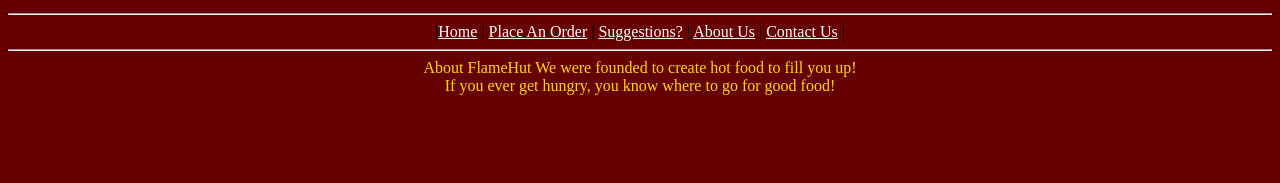
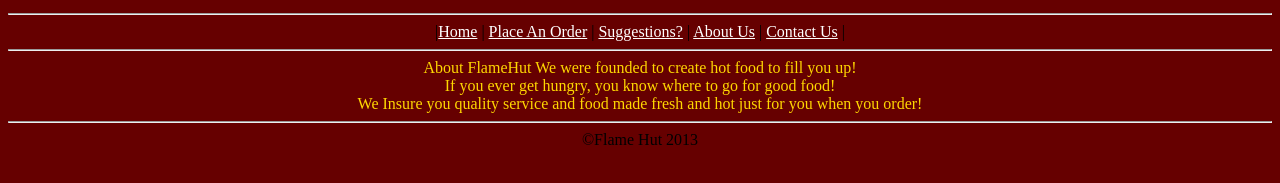
Before and after one commit to joseph-davis-13/FlameHut, a plain HTML site: page About.html in a window 1280 px wide. Shown: the part 209-392 px from the top of the page. Drawn offline with Linux system fonts and the light colour scheme.

Commit message:
Simple Change and addition
Changed text  in about page and added copyright and another HR at
bottom.

```diff
--- a/About.html
+++ b/About.html
@@ -20,8 +20,10 @@
 About FlameHut
 
 We were founded to create hot food to fill you up!</br>
-If you ever get hungry, you know where to go for good food!
+If you ever get hungry, you know where to go for good food!</br>
+We Insure you quality service and food made fresh and hot just for you when you order!
 </font>
-
+    <hr>
+     &copy;Flame Hut 2013
 </body>
 </html>
```
Also changed, not shown: Contact.html (+2 -1 lines), Index.html (+2 -0 lines), Order.html (+2 -2 lines), Suggestion.html (+2 -0 lines).
